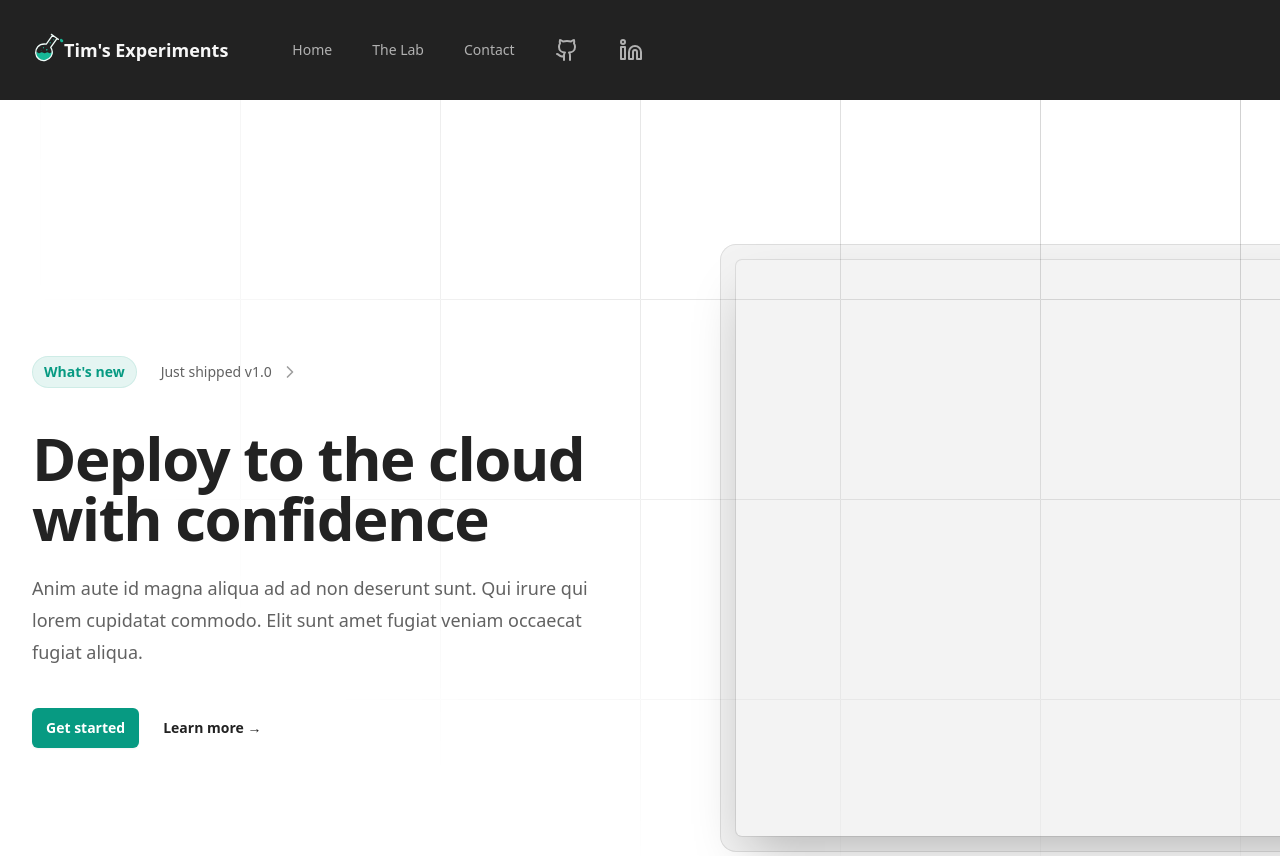
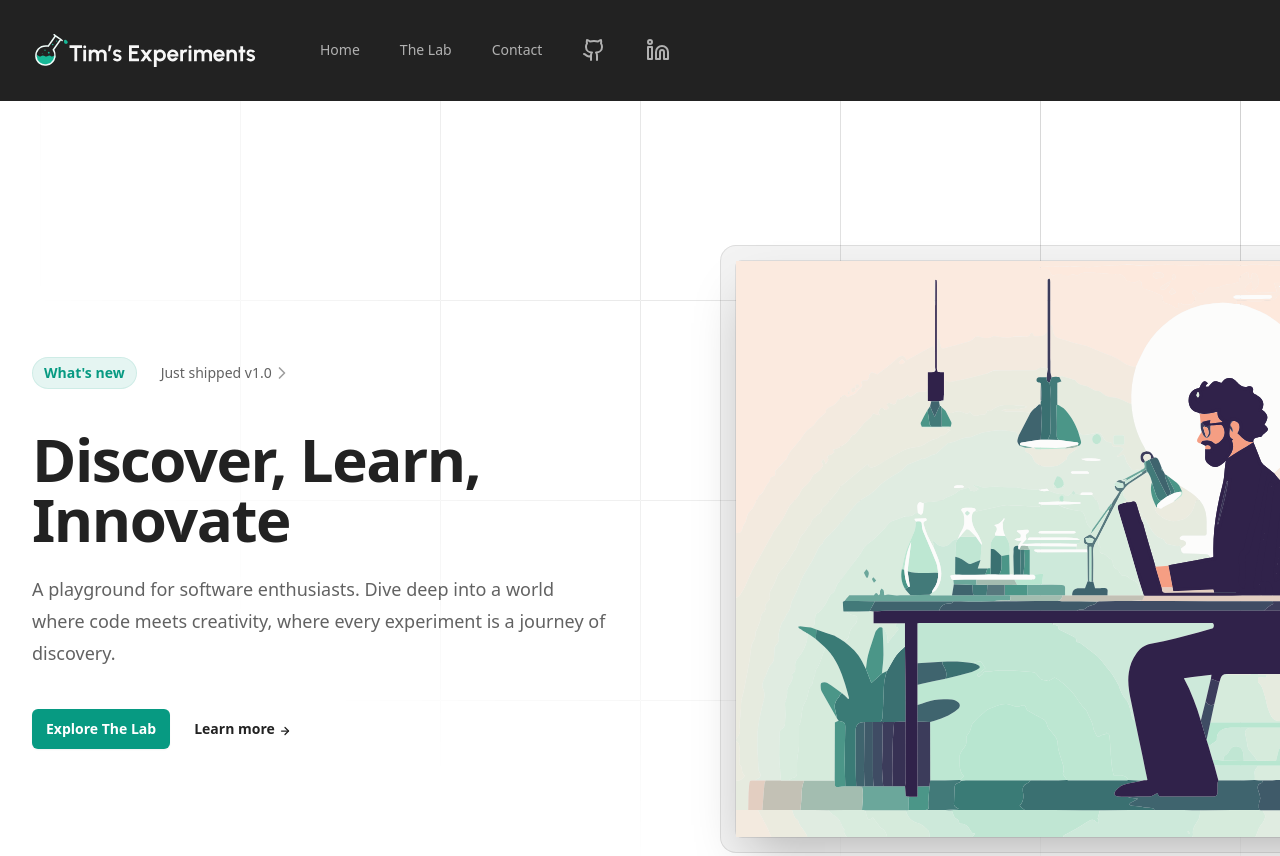
Before and after one commit to timsexperiments/timothyaltemus.com, an Astro site in the folder apps/timsexperiments/: page / in a window 1280 px wide. Shown: the top 856 px of the page. Built offline with nearby package versions, Linux system fonts and the light colour scheme; Astro itself is replaced by a stand-in of ours.

Commit message:
Add logos and Icon

```diff
--- a/apps/timsexperiments/src/components/header.astro
+++ b/apps/timsexperiments/src/components/header.astro
@@ -1,6 +1,7 @@
 ---
+import { GithubIcon, LinkedinIcon } from 'lucide-react';
+import LogoLight from '../icons/tim_s_experiments_logo_dark.svg';
 import MobileMenu from './nav/mobile-menu';
-import { GithubIcon, LinkedinIcon } from 'lucide-react';
 ---
 
 <header>
@@ -9,29 +10,7 @@ import { GithubIcon, LinkedinIcon } from 'lucide-react';
       class="mx-auto max-w-7xl px-4 sm:px-6 lg:px-8 relative z-50 flex justify-between py-8">
       <div class="relative z-10 flex items-center gap-16">
         <a class="flex items-center" aria-label="Home" href="/">
-          <svg
-            class="w-8 h-8 mb-1"
-            xmlns="http://www.w3.org/2000/svg"
-            viewBox="0 0 144 146"
-            fill="none">
-            <path
-              d="M31.0378 96.5792C25.8733 96.6434 20.5906 87.5827 18.4416 92.4241C17.541 94.453 18.2684 95.9134 18.4416 98.1374C19.126 106.925 21.0465 112.591 27.007 118.913C31.8556 124.055 35.8912 125.947 42.6262 127.743C49.4841 129.571 53.8358 129.26 60.7647 127.743C68.4273 126.065 73.2056 124.455 78.9032 118.913C86.7431 111.287 99.5798 90.4056 88.9801 92.4241C85.5189 93.0833 84.4031 96.0661 80.9186 96.5792C75.9908 97.3049 73.8036 92.3575 68.8263 92.4241C64.0352 92.4883 62.0217 96.3006 57.2378 96.5792C51.5171 96.9124 48.8546 92.1676 43.1301 92.4241C38.157 92.647 36.0152 96.5174 31.0378 96.5792Z"
-              fill="#17B897"></path>
-            <path
-              d="M87.4303 10.6631L93.238 14.7939M119.372 33.3823L113.565 29.2515M113.565 29.2515L84.6494 69.905C84.6494 69.905 97.4651 90.7364 86.3878 110.497C75.3105 130.258 47.4814 136.61 29.6612 122.624C12.5617 109.203 10.9691 83.3737 25.4076 67.1241C38.8487 51.9968 64.3227 55.4474 64.3227 55.4474L93.238 14.7939M113.565 29.2515L93.238 14.7939"
-              stroke="#F0FCF9"
-              stroke-width="6"
-              stroke-linecap="round"></path>
-            <path
-              d="M126.901 36.7791C126.9 36.8454 126.899 36.9105 126.899 36.9747C126.889 40.9247 127.644 45.686 132.83 46.6397C135.252 47.0852 138.38 46.2559 140.13 44.3941C142.208 42.1826 141.819 39.3429 140.625 37.2329C139.162 34.6457 136.807 32.9974 133.961 31.498C133.094 31.041 132.107 30.6544 130.971 30.6953C127.353 30.825 126.938 34.7907 126.901 36.7791Z"
-              fill="#17B897"></path>
-            <circle cx="66.5" cy="81.5" r="3.5" fill="#17B897"></circle>
-            <circle cx="82" cy="49" r="3" fill="#17B897"></circle>
-            <circle cx="40.5" cy="84.5" r="1.5" fill="#17B897"></circle>
-            <circle cx="51.5" cy="71.5" r="2.5" fill="#17B897"></circle>
-            <circle cx="97.5" cy="35.5" r="2.5" fill="#17B897"></circle>
-          </svg>
-          <span class="text-lg text-grey-50 font-bold"> Tim's Experiments</span>
+          <img class="w-56" src={LogoLight.src} />
         </a>
         <div class="hidden lg:flex items-center lg:gap-10">
           <a
@@ -69,5 +48,5 @@ import { GithubIcon, LinkedinIcon } from 'lucide-react';
         <MobileMenu client:load />
       </div>
     </div>
-  </nav></header
->
+  </nav>
+</header>
--- a/apps/timsexperiments/src/components/hero/hero.tsx
+++ /dev/null
@@ -1,75 +0,0 @@
-import { ChevronRightIcon } from 'lucide-react';
-import React from 'react';
-
-export default function Example() {
-  return (
-    <div className="relative isolate overflow-hidden bg-white">
-      <svg
-        className="absolute inset-0 -z-10 h-full w-full stroke-grey-200 [mask-image:radial-gradient(100%_100%_at_top_right,white,transparent)]"
-        aria-hidden="true">
-        <defs>
-          <pattern
-            id="0787a7c5-978c-4f66-83c7-11c213f99cb7"
-            width={200}
-            height={200}
-            x="50%"
-            y={-1}
-            patternUnits="userSpaceOnUse">
-            <path d="M.5 200V.5H200" fill="none" />
-          </pattern>
-        </defs>
-        <rect
-          width="100%"
-          height="100%"
-          strokeWidth={0}
-          fill="url(#0787a7c5-978c-4f66-83c7-11c213f99cb7)"
-        />
-      </svg>
-      <div className="mx-auto max-w-7xl px-6 pb-24 pt-10 sm:pb-32 lg:flex lg:px-8 lg:py-40">
-        <div className="mx-auto max-w-2xl lg:mx-0 lg:max-w-xl lg:flex-shrink-0 lg:pt-8">
-          <div className="mt-24 sm:mt-32 lg:mt-16">
-            <a href="#" className="inline-flex space-x-6">
-              <span className="rounded-full bg-teal-vivid-600/10 px-3 py-1 text-sm font-semibold leading-6 text-teal-vivid-600 ring-1 ring-inset ring-teal-vivid-600/10">
-                What's new
-              </span>
-              <span className="inline-flex items-center space-x-2 text-sm font-medium leading-6 text-grey-600">
-                <span>Just shipped v1.0</span>
-                <ChevronRightIcon
-                  className="h-5 w-5 text-grey-400"
-                  aria-hidden="true"
-                />
-              </span>
-            </a>
-          </div>
-          <h1 className="mt-10 text-4xl font-bold tracking-tight text-grey-900 sm:text-6xl">
-            Deploy to the cloud with confidence
-          </h1>
-          <p className="mt-6 text-lg leading-8 text-grey-600">
-            Anim aute id magna aliqua ad ad non deserunt sunt. Qui irure qui
-            lorem cupidatat commodo. Elit sunt amet fugiat veniam occaecat
-            fugiat aliqua.
-          </p>
-          <div className="mt-10 flex items-center gap-x-6">
-            <a
-              href="#"
-              className="rounded-md bg-teal-vivid-600 px-3.5 py-2.5 text-sm font-semibold text-white shadow-sm hover:bg-teal-vivid-500 focus-visible:outline focus-visible:outline-2 focus-visible:outline-offset-2 focus-visible:outline-teal-vivid-600">
-              Get started
-            </a>
-            <a
-              href="#"
-              className="text-sm font-semibold leading-6 text-grey-900">
-              Learn more <span aria-hidden="true">→</span>
-            </a>
-          </div>
-        </div>
-        <div className="mx-auto mt-16 flex max-w-2xl sm:mt-24 lg:ml-10 lg:mr-0 lg:mt-0 lg:max-w-none lg:flex-none xl:ml-32">
-          <div className="max-w-3xl flex-none sm:max-w-5xl lg:max-w-none">
-            <div className="-m-2 rounded-xl bg-grey-900/5 p-2 ring-1 ring-inset ring-grey-900/10 lg:-m-4 lg:rounded-2xl lg:p-4">
-              <div className="h-[36rem] w-[76rem] rounded-md shadow-2xl ring-1 ring-grey-900/10" />
-            </div>
-          </div>
-        </div>
-      </div>
-    </div>
-  );
-}
--- /dev/null
+++ b/apps/timsexperiments/src/components/hero/index.astro
@@ -0,0 +1,82 @@
+---
+import { ArrowRight, ChevronRightIcon } from 'lucide-react';
+import Hero from '../../icons/timsexperiments_hero_section.svg';
+---
+
+<div class="relative isolate overflow-hidden bg-white">
+  <svg
+    class="absolute inset-0 -z-10 h-full w-full stroke-grey-200 [mask-image:radial-gradient(100%_100%_at_top_right,white,transparent)]"
+    aria-hidden="true">
+    <defs>
+      <pattern
+        id="0787a7c5-978c-4f66-83c7-11c213f99cb7"
+        width={200}
+        height={200}
+        x="50%"
+        y={-1}
+        patternUnits="userSpaceOnUse">
+        <path d="M.5 200V.5H200" fill="none"></path>
+      </pattern>
+    </defs>
+    <rect
+      width="100%"
+      height="100%"
+      stroke-width={0}
+      fill="url(#0787a7c5-978c-4f66-83c7-11c213f99cb7)"></rect>
+  </svg>
+  <div
+    class="mx-auto max-w-7xl px-6 pb-24 pt-10 sm:pb-32 lg:flex lg:px-8 lg:py-40">
+    <div class="mx-auto max-w-2xl lg:mx-0 lg:max-w-xl lg:flex-shrink-0 lg:pt-8">
+      <div class="mt-24 sm:mt-32 lg:mt-16">
+        <a href="#" class="inline-flex space-x-6">
+          <span
+            class="rounded-full bg-teal-vivid-600/10 px-3 py-1 text-sm font-semibold leading-6 text-teal-vivid-600 ring-1 ring-inset ring-teal-vivid-600/10">
+            What's new
+          </span>
+          <span
+            class="inline-flex items-center space-x-2 text-sm font-medium leading-6 text-grey-600">
+            <span>Just shipped v1.0</span>
+            <ChevronRightIcon
+              className="h-5 w-5 text-grey-400"
+              aria-hidden="true"
+            />
+          </span>
+        </a>
+      </div>
+      <h1
+        class="mt-10 text-4xl font-bold tracking-tight text-grey-900 sm:text-6xl">
+        Discover, Learn, Innovate
+      </h1>
+      <p class="mt-6 text-lg leading-8 text-grey-600">
+        A playground for software enthusiasts. Dive deep into a world where code
+        meets creativity, where every experiment is a journey of discovery.
+      </p>
+      <div class="mt-10 flex items-center gap-x-6">
+        <a
+          href="#"
+          class="rounded-md bg-teal-vivid-600 px-3.5 py-2.5 text-sm font-semibold text-white shadow-sm hover:bg-teal-vivid-500 focus-visible:outline focus-visible:outline-2 focus-visible:outline-offset-2 focus-visible:outline-teal-vivid-600">
+          Explore The Lab
+        </a>
+        <a
+          href="#"
+          class="text-sm font-semibold flex items-end gap-1 leading-6 text-grey-900">
+          Learn more <span class="inline-block mb-1" aria-hidden="true">
+            <ArrowRight className="w-3 h-3" strokeWidth={2.5} />
+          </span>
+        </a>
+      </div>
+    </div>
+    <div
+      class="hidden mx-auto mt-16 lg:flex max-w-2xl sm:mt-24 lg:ml-10 lg:mr-0 lg:mt-0 lg:max-w-none lg:flex-none xl:ml-32">
+      <div class="max-w-3xl flex-none sm:max-w-5xl lg:max-w-none">
+        <div
+          class="-m-2 rounded-xl bg-grey-900/5 p-2 ring-1 ring-inset ring-grey-900/10 lg:-m-4 lg:rounded-2xl lg:p-4">
+          <div
+            class="h-[36rem] w-[76rem] rounded-md shadow-2xl ring-1 ring-grey-900/10">
+            <img class="h-full" src={Hero.src} />
+          </div>
+        </div>
+      </div>
+    </div>
+  </div>
+</div>
--- a/apps/timsexperiments/src/pages/index.astro
+++ b/apps/timsexperiments/src/pages/index.astro
@@ -1,5 +1,5 @@
 ---
-import Hero from '../components/hero/hero';
+import Hero from '../components/hero/index.astro';
 import TimsExperimentsLayout from '../layouts/tims-experiments-layout.astro';
 ---
 
```
Also changed, not shown: apps/timsexperiments/src/components/footer.astro (+8 -32 lines), apps/timsexperiments/src/icons/tim_s_experiments_icon_dark.svg (added), apps/timsexperiments/src/icons/tim_s_experiments_icon_light.svg (added), apps/timsexperiments/src/icons/tim_s_experiments_logo_dark.svg (added), apps/timsexperiments/src/icons/tim_s_experiments_logo_light.svg (added), apps/timsexperiments/src/icons/timsexperiments_hero_section.svg (added).
